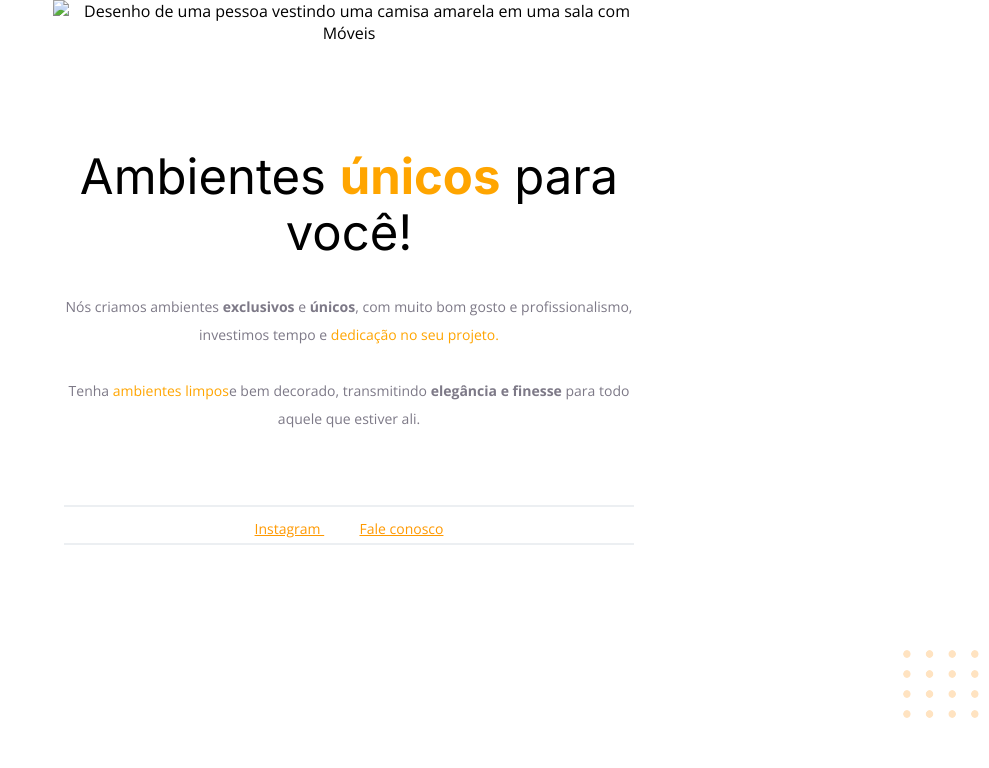
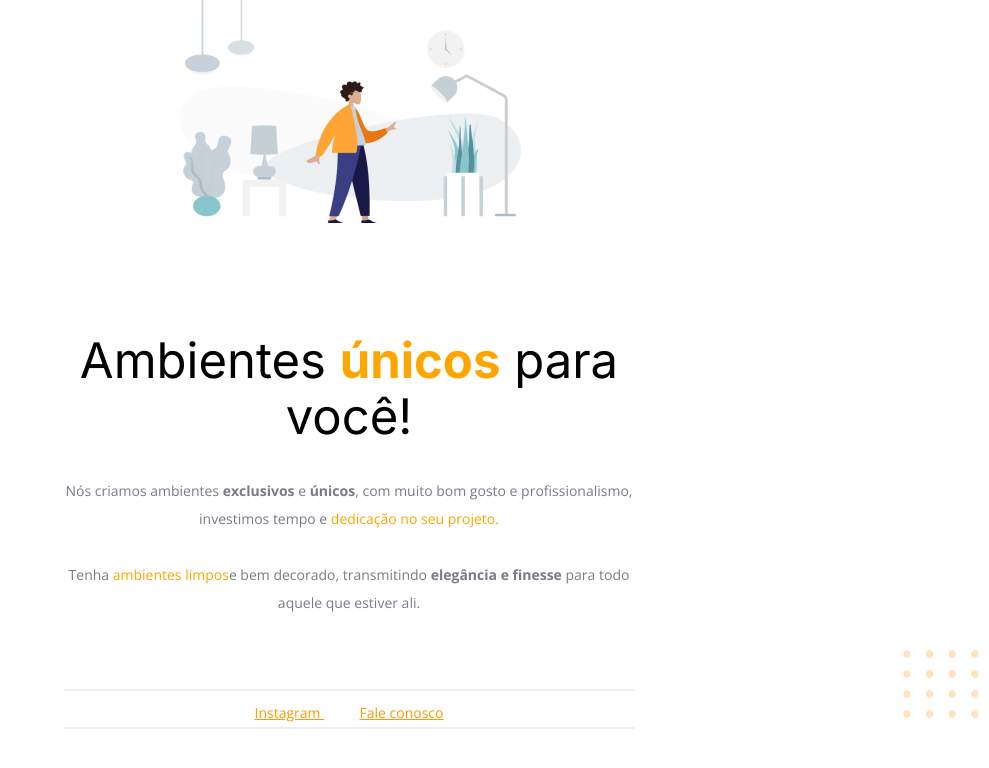
Before and after one commit to LeonardoMonteirodeBarros/moveiscustomizados, a plain HTML site: page index.html in a window 1280 px wide. Shown: the whole page, without its empty margins (291-1280 px from the left). Drawn offline with nearby package versions, Linux system fonts and the light colour scheme; the site is published under a folder, as on GitHub Pages, so addresses that start at the root find nothing.

Commit message:
alterando bugs

```diff
--- a/index.html
+++ b/index.html
@@ -18,7 +18,7 @@ rel="stylesheet">
 
 
 <div id="hero">
-  <img src="/images/img1.jpg" alt="Desenho de uma pessoa vestindo uma camisa amarela em uma sala com Móveis">
+  <img src="./images/img1.jpg" alt="Desenho de uma pessoa vestindo uma camisa amarela em uma sala com Móveis">
 
   <h1>Ambientes <span style="color: orange;">únicos</span> para você!</h1>
   <p>
```
